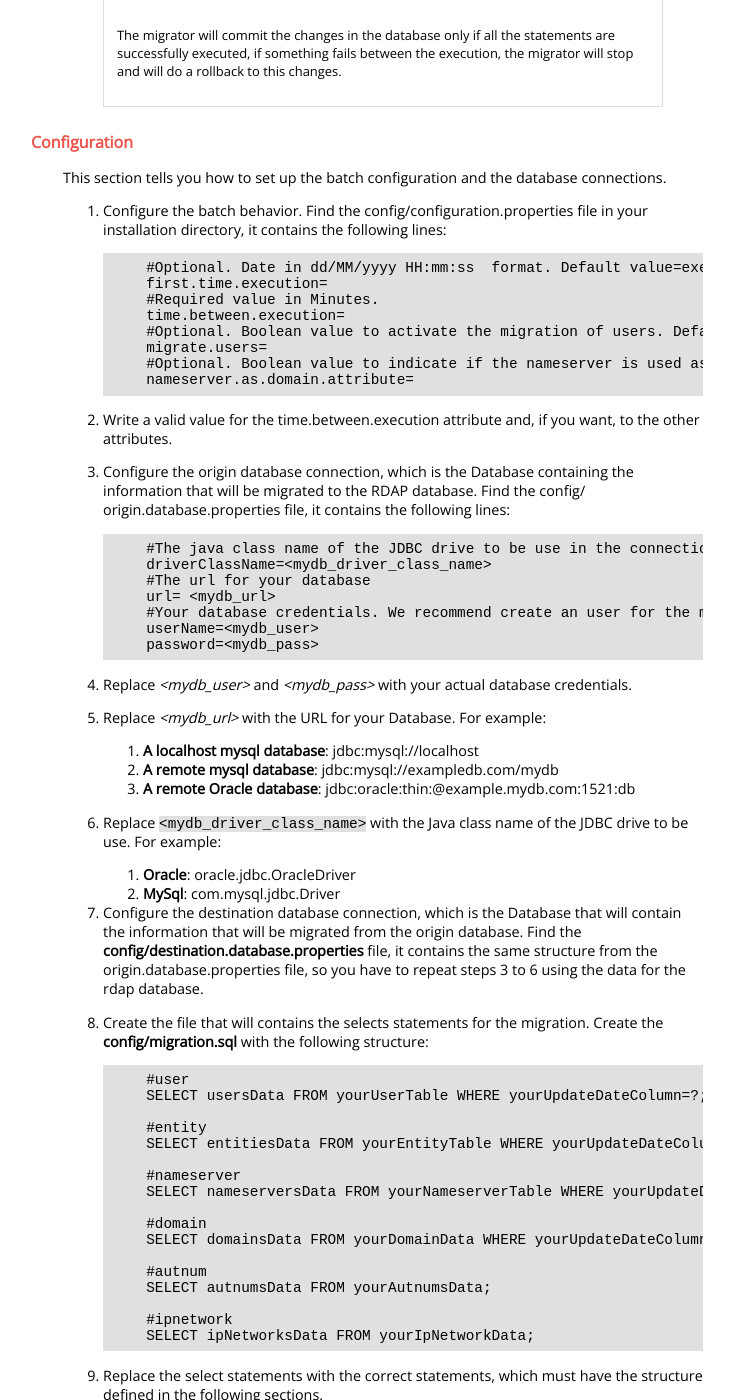
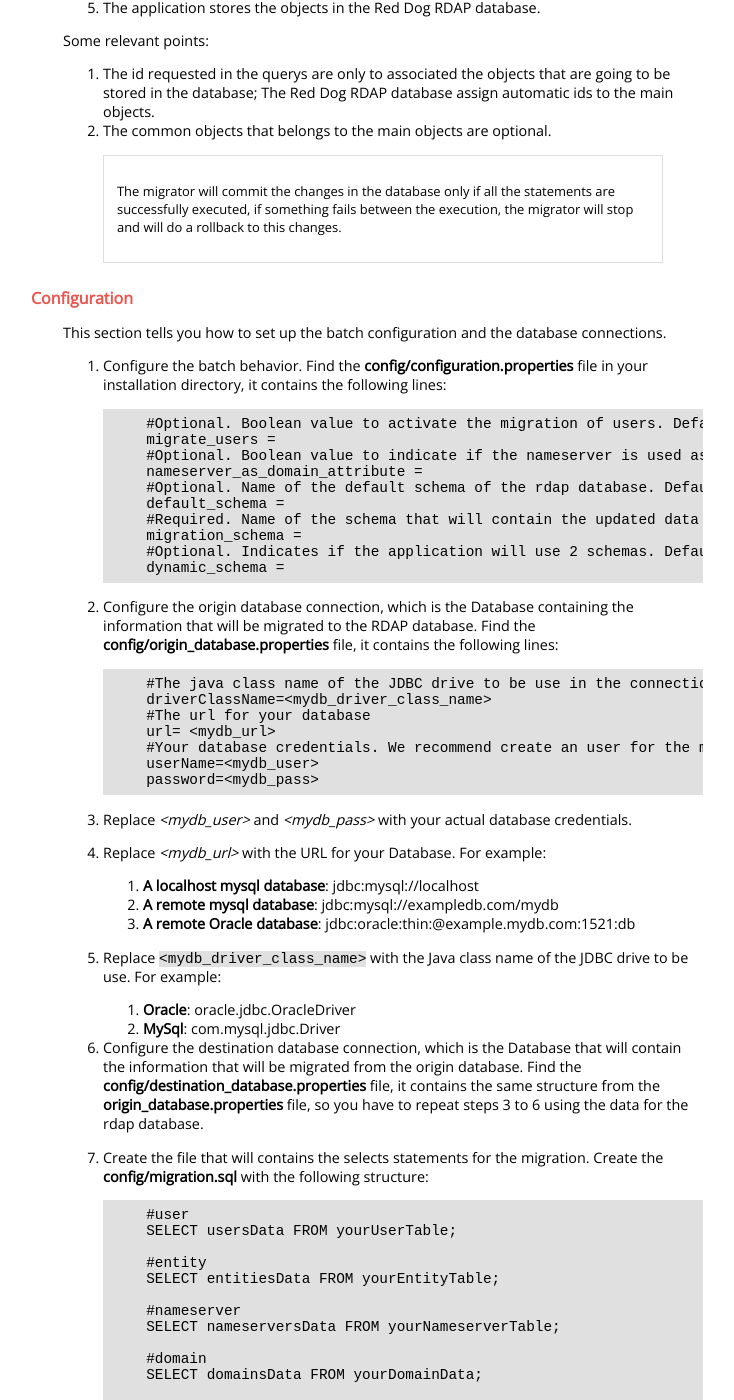
Before and after one commit to NICMx/rdap-server, a Jekyll site: the page built from migration.md, in a window 1280 px wide and 1400 px high, scrolled down 911 px. Shown: the whole window, without its empty margins (257-991 px from the left). Built offline with Jekyll 4.4.1, drawn with Linux system fonts in a browser that asks for light colours; nearby versions of some CDN libraries; some of the changed text lies outside the part shown.

Commit message:
Add dynamic-schema documentation

```diff
--- a/migration.md
+++ b/migration.md
@@ -21,12 +21,16 @@
 
 In the following sections we explain the attributes of each RDAP objects, as defined in the RFC7483, and how is mapped to the Red Dog RDAP database. Red Dog’s database uses a relational database design, so the main objects are generally distributed in more than one table.
 
+# Dynamic Schema mode
+
+We know that full migration can take a long time, and may affect the second time you want to migrate your data to update them. In order not to affect the operation of the active schema we have decided to add a "dynamic schema" mode to the migrator, in order to migrate the information in up to two different schemas in the database, for more information go to the next page [Dynamic schema](dynamic-schema.html).
+
 # Migration process
 
 The process of migration using the Red Dog migration tool is:
 1.	You build the “select” statements with exactly the same types that we define.
 2.	The application reads the SQL file for each main object.
-3.	The application executes that statements in your database.
+3.	The application executes that SELECT statements in your database.
 4.	The application maps the resultSet of the statements to RDAP objects and validate the data types.
 5.	The application stores the objects in the Red Dog RDAP database.
 
@@ -40,22 +44,22 @@
 
 This section tells you how to set up the batch configuration and the database connections.
 
-1.	Configure the batch behavior. Find the config/configuration.properties file in your installation directory, it contains the following lines:
+1.	Configure the batch behavior. Find the **config/configuration.properties** file in your installation directory, it contains the following lines:
 
-        #Optional. Date in dd/MM/yyyy HH:mm:ss  format. Default value=execution date
-        first.time.execution=
-        #Required value in Minutes.
-        time.between.execution=
         #Optional. Boolean value to activate the migration of users. Default value=false
-        migrate.users=
+        migrate_users =
         #Optional. Boolean value to indicate if the nameserver is used as a Domain Attribute. Default value = 	false (is used as object)
-        nameserver.as.domain.attribute=
+        nameserver_as_domain_attribute =
+		#Optional. Name of the default schema of the rdap database. Default value = rdap
+		default_schema =
+		#Required. Name of the schema that will contain the updated data if the previous schema is actually used.
+		migration_schema =
+		#Optional. Indicates if the application will use 2 schemas. Default value = false
+		dynamic_schema =
 
 
 
-2.	Write a valid value for the time.between.execution attribute and, if you want, to the other attributes.
-
-3.	Configure the origin database connection, which is the Database containing the information that will be migrated to the RDAP database. Find the config/ origin.database.properties file, it contains the following lines:
+2.	Configure the origin database connection, which is the Database containing the information that will be migrated to the RDAP database. Find the **config/origin_database.properties** file, it contains the following lines:
 
         #The java class name of the JDBC drive to be use in the connection
         driverClassName=<mydb_driver_class_name>
@@ -65,41 +69,41 @@
         userName=<mydb_user>
         password=<mydb_pass>
 
-4.	Replace _<mydb\_user>_ and _<mydb\_pass>_ with your actual database credentials.
+3.	Replace _<mydb\_user>_ and _<mydb\_pass>_ with your actual database credentials.
 
-5.	Replace _<mydb\_url>_ with the URL for your Database. For example:
+4.	Replace _<mydb\_url>_ with the URL for your Database. For example:
 
 	1.	**A localhost mysql database**: jdbc:mysql://localhost
 	2.	**A remote mysql database**: jdbc:mysql://exampledb.com/mydb
 	3.	**A remote Oracle database**: jdbc:oracle:thin:@example.mydb.com:1521:db
 
-6.	Replace `<mydb_driver_class_name>` with the Java class name of the JDBC drive to be use. For example:
+5.	Replace `<mydb_driver_class_name>` with the Java class name of the JDBC drive to be use. For example:
 
 	1.	**Oracle**: oracle.jdbc.OracleDriver
 	2.	**MySql**: com.mysql.jdbc.Driver
 
-7.	Configure the destination database connection, which is the Database that will contain the information that will be migrated from the origin database. Find the **config/destination.database.properties** file, it contains the same structure from the origin.database.properties file, so you have to repeat steps  3 to 6 using the data for the rdap database.
-8.	Create the file that will contains the selects statements for the migration. Create the **config/migration.sql** with the following structure:
+6.	Configure the destination database connection, which is the Database that will contain the information that will be migrated from the origin database. Find the **config/destination_database.properties** file, it contains the same structure from the **origin_database.properties** file, so you have to repeat steps  3 to 6 using the data for the rdap database.
+7.	Create the file that will contains the selects statements for the migration. Create the **config/migration.sql** with the following structure:
 
         #user
-        SELECT usersData FROM yourUserTable WHERE yourUpdateDateColumn=?;
+        SELECT usersData FROM yourUserTable;
 
         #entity
-        SELECT entitiesData FROM yourEntityTable WHERE yourUpdateDateColumn =?;
+        SELECT entitiesData FROM yourEntityTable;
 
         #nameserver
-        SELECT nameserversData FROM yourNameserverTable WHERE yourUpdateDateColumn =?;
+        SELECT nameserversData FROM yourNameserverTable;
 
         #domain
-        SELECT domainsData FROM yourDomainData WHERE yourUpdateDateColumn =?;
+        SELECT domainsData FROM yourDomainData;
 
         #autnum
         SELECT autnumsData FROM yourAutnumsData;
 
-        #ipnetwork
+        #ip_network
         SELECT ipNetworksData FROM yourIpNetworkData;
 
-9.	Replace the select statements with the correct statements, which must have the structure defined in the following sections.
+8.	Replace the select statements with the correct statements, which must have the structure defined in the following sections.
 
 You can test the configuration of the batch using the samples of select statements defined on the following sections or using the META-INF/sample.migration.sql file in your installation directory.
 
@@ -221,7 +225,7 @@
 
 ### Domain
 
->The zones will be created auntomatically within the domain migration process. When a new zone is found, it will be created. In example, if the domains “mydomain.com”, “mydomain2.lat”, “mydomain3.mx” and “mydomain4.com” will be migrated, the zones created are “com”, “lat” and “mx”. Check out the configuration file in the META-INF folder on the server for setup the managed zones.
+>The zones will be created auntomatically within the domain migration process. When a new zone is found, it will be created. E.g., if the domains “mydomain.com”, “mydomain2.lat”, “mydomain3.mx” and “mydomain4.com” will be migrated, the zones created are “com”, “lat” and “mx”. Check out the configuration file in the META-INF folder on the server for setup the managed zones.
 
 The domain object class represents a DNS name and point of delegation. For RIRs, these delegation points are in the reverse DNS tree, whereas for DNRs, these delegation points are in the forward DNS tree.
 
@@ -267,12 +271,13 @@
 |nameservers|	No|	String containing the nameserver list of the domain. The structure must have the form: <br /> “nameserver1Handle, nameserver2Handle” |	XXX1,XXX2|
 |host|No|String containing the host list of the domain. The structure must have the form: "hostname\|(ip1\|ip2...), hostname2\|(ip1\|ip2...)" | My-ns-1.mx\|(127.0.0.1),My-ns-2.mx\|(127.0.0.2\|2001:db8::2:1)|
 |secure_dns|	No|	String containing the secureDNS data of the domain. [(See SecureDNSData section)] | true\|true\|12345 |
-|dsData|	No|	String containing the dsData list of the secureDNS. The structure must have the form: <br /> “dsData1, dsData2” [(See DSData section)] | 12345\|3\|49FD46E6C4B45C55D4AC\|1 |
+|ds_data|	No|	String containing the dsData list of the secureDNS. The structure must have the form: <br /> “dsData1, dsData2” [(See DSData section)] | 12345\|3\|49FD46E6C4B45C55D4AC\|1 |
 |public_ids|	No|	String containing the public id list of the domain. The structure must have the form: <br /> “publicIdData1,publicIdData2” [(See PublicIdData section)] | 1\|IANA Registrar ID, 2\|NIC ID
+|ip_network|	No| String containing the handle of the IP network object. Just one handle per domain | ipNetHandleX1
 
 Example Select statement:
 
-    SELECT "XXXX" AS handle,"0.2.192.in-addr.arpa" AS ldh_name, "whois.example.net" AS port43,"active,validate" AS rdap_status, "linked,ok" AS epp_status, "registration| 2011-12-31T23:59:59Z | XXX1, reregistration| 2012-12-01T23:59:59Z| XXX1" AS events, "XXX1|registrar, XXX2|reseller" AS entities, ".EXAMPLE Spanish |{xn--fo-cka.example, xn--fo-fka.example} |{unregistered, registration_restricted}" AS variants,  "XXX1,XXX2" AS namerservers, "true|true|12345" AS secureDNS, "12345|3|49FD46E6C4B45C55D4AC|1" AS dsData, "1|IANA Registrar ID, 2|NIC ID " AS publicIds FROM dual;
+    SELECT "XXXX" AS handle,"0.2.192.in-addr.arpa" AS ldh_name, "whois.example.net" AS port43,"active,validate" AS rdap_status, "linked,ok" AS epp_status, "registration| 2011-12-31T23:59:59Z | XXX1, reregistration| 2012-12-01T23:59:59Z| XXX1" AS events, "XXX1|registrar, XXX2|reseller" AS entities, ".EXAMPLE Spanish |{xn--fo-cka.example, xn--fo-fka.example} |{unregistered, registration_restricted}" AS variants,  "XXX1,XXX2" AS namerservers, "true|true|12345" AS secure_dns, "12345|3|49FD46E6C4B45C55D4AC|1" AS ds_data, "1|IANA Registrar ID, 2|NIC ID " AS public_ids, "ipNetHandleX1" as ip_network FROM dual;
 
 ### Autonomous System Number
 
@@ -367,7 +372,7 @@
 
 Example Select statement:
 
-    SELECT "XXXX" AS handle, " "  AS startAddress, " "  AS endAddress," " AS name, " " AS type, AS country, AS parentHandler, AS cidr, "whois.example.net" AS port43,"active,validate" AS rdap_status, "registration| 2011-12-31T23:59:59Z | XXX1, reregistration| 2012-12-01T23:59:59Z| XXX1" AS events, "XXX1|registrar, XXX2|reseller" AS entities FROM dual;
+    SELECT "ipNetHandleX1" AS handle, "192.168.1.0"  AS start_Address, "192.168.1.255 "  AS end_address,"some name" AS name, "nir-LAT" AS type, "4" as ip_version, "MX" AS country, "24" AS cidr, "whois.example.net" AS port43,"active,validated" AS rdap_status, "registration| 2011-12-31T23:59:59Z | XXX1, reregistration| 2012-12-01T23:59:59Z| XXX1" AS events, "XXXssXw|registrar" AS entities FROM dual;
 
 ### Data structures
 Each of the RDAP main objects uses common data structures which are described in the following sections.
```
Also changed, not shown: other parts of migration.md (+3 -3 lines), dynamic-schema.md (added, +43 -0 lines).
